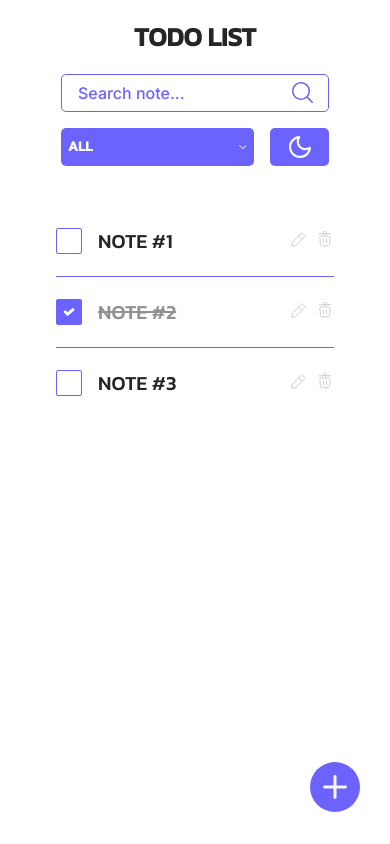
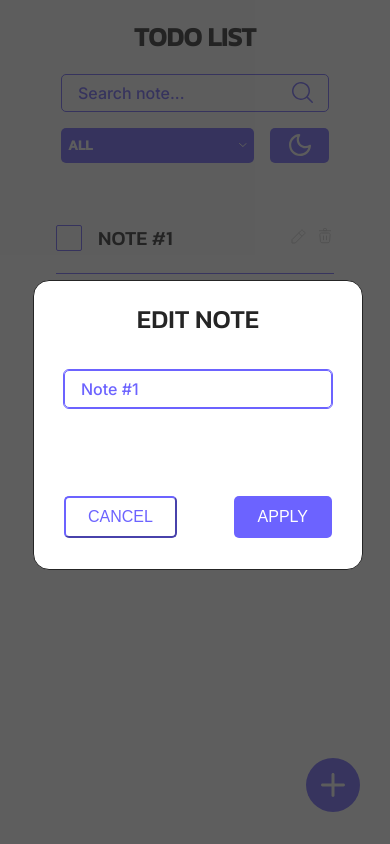
Before and after one commit to greatestOnFire/vn-playground, a Vue app: page / in a window 390 px wide. Both pictures are taken after a click on the button 299 px from the left and 240 px from the top of the page. Built offline with nearby package versions, Linux system fonts and the light colour scheme.

Commit message:
STAGE-1:feat some features :)

```diff
--- a/src/App.vue
+++ b/src/App.vue
@@ -14,7 +14,7 @@
                     v-model:selected="filter"
                 />
                 <div class="widget__theme">
-                    <mod-button @click.stop="toggleTheme">
+                    <mod-button :btn-type="'primary'" @click.stop="toggleTheme">
                         <template v-if="theme === 'light'">
                             <moon-icon class="icon" />
                         </template>
@@ -26,13 +26,37 @@
             </div>
         </section>
         <todos-list
+            @edit-todo="editTodo"
             @remove-todo="removeItem"
             :todos="filteredAndSearchedTodos"
         />
 
-        <mod-button class="create-todo">
+        <mod-button @click="dialogShow" class="create-todo">
             <plus-icon />
         </mod-button>
+
+        <note-dialog
+            @click="cancel"
+            @cancel="cancel"
+            @confirm="confirm"
+            class="note-dialog"
+            ref="modal"
+        >
+            <todo-form v-model:note="note">
+                <template #header>
+                    <header>
+                        <template v-if="id"> edit note</template>
+                        <template v-else>New Note</template>
+                    </header>
+                </template>
+                <template #menu class="">
+                    <mod-button @click="cancel" :btn-type="'secondary'">
+                        cancel
+                    </mod-button>
+                    <mod-button @click="confirm"> apply </mod-button>
+                </template>
+            </todo-form>
+        </note-dialog>
     </main>
 </template>
 
@@ -44,9 +68,13 @@ import MoonIcon from '@assets/UI/Icons/MoonIcon.vue'
 import ModButton from '@components/UI/ModButton.vue'
 import SunIcon from '@assets/UI/Icons/SunIcon.vue'
 import PlusIcon from '@assets/UI/Icons/PlusIcon.vue'
+import NoteDialog from '@components/UI/NoteDialog.vue'
+import TodoForm from '@components/todos/TodoForm.vue'
 
 export default {
     components: {
+        TodoForm,
+        NoteDialog,
         PlusIcon,
         SunIcon,
         ModButton,
@@ -78,6 +106,8 @@ export default {
                     completed: false,
                 },
             ],
+            note: '',
+            id: '',
             theme: 'light',
         }
     },
@@ -85,6 +115,55 @@ export default {
     methods: {
         removeItem(id) {
             this.todos = this.todos.filter((todo) => todo.id !== id)
+        },
+
+        editTodo(item) {
+            this.note = item['title']
+            this.id = item.id
+            this.dialogShow()
+        },
+
+        confirm() {
+            this.id ? this.changeTodoTitle() : this.createNote()
+
+            this.clearState()
+        },
+
+        cancel() {
+            this.clearState()
+            this.dialogClose()
+        },
+
+        changeTodoTitle() {
+            const todo = this.todos.findIndex((item) => item.id === this.id)
+            this.todos[todo]['title'] = this.note
+        },
+
+        createNote() {
+            if (!this.note) {
+                return
+            }
+
+            const todo = {
+                id: new Date().getTime(),
+                title: this.note,
+                completed: false,
+            }
+
+            this.todos.push(todo)
+        },
+
+        clearState() {
+            this.note = ''
+            this.id = ''
+        },
+
+        dialogShow() {
+            this.$refs.modal.show()
+        },
+
+        dialogClose() {
+            this.$refs.modal.close()
         },
 
         toggleTheme() {
@@ -135,17 +214,38 @@ export default {
         position: absolute;
         right: 320px;
         bottom: 32px;
-        display: grid;
         justify-content: center;
         align-items: center;
-        border: none;
         border-radius: 50%;
         padding: 13px;
         box-sizing: border-box;
-        background-color: var(--primary-color);
+        //background-color: var(--primary-color);
 
         @media (max-width: 960px) {
             right: 30px;
+        }
+    }
+
+    .note-dialog {
+        padding: 0;
+        background-color: rgba(37, 37, 37, 0.7);
+        border-color: transparent;
+        margin: 0;
+        padding: 0;
+        max-width: 100%;
+        width: 100%;
+        max-height: 100%;
+        height: 100%;
+
+        &[open] {
+            display: grid;
+            justify-content: center;
+            align-content: center;
+        }
+
+        button {
+            padding: 10px 22px;
+            text-transform: uppercase;
         }
     }
 }
@@ -188,13 +288,8 @@ export default {
         grid-area: theme;
 
         button {
-            display: grid;
+            align-items: center;
             justify-content: center;
-            padding: 8px;
-            background-color: #6c63ff;
-            border-radius: 5px;
-            cursor: pointer;
-            border: none;
             box-sizing: border-box;
         }
     }
--- a/src/components/FilterSelect.vue
+++ b/src/components/FilterSelect.vue
@@ -1,7 +1,8 @@
 <template>
     <div class="widget__filter">
-        <button
+        <mod-button
             @click.stop="dropdownToggle"
+            :btn-type="'primary'"
             name="filter"
             :class="{
                 open: isVisible,
@@ -15,11 +16,13 @@
         >
             <span class="selected-value">{{ filter }}</span>
             <dropdown-arrow-icon class="filter__icon" />
-        </button>
+        </mod-button>
         <ul role="listbox" class="widget__filter__dropdown">
             <li
                 v-for="option of filters"
+                tabindex="0"
                 role="option"
+                @keydown.enter="optionSelected(option)"
                 @click="optionSelected(option)"
             >
                 {{ option }}
@@ -30,9 +33,10 @@
 
 <script>
 import DropdownArrowIcon from '@assets/UI/Icons/DropdownArrowIcon.vue'
+import ModButton from '@components/UI/ModButton.vue'
 
 export default {
-    components: { DropdownArrowIcon },
+    components: { ModButton, DropdownArrowIcon },
 
     props: {
         filter: {
--- a/src/components/SearchInput.vue
+++ b/src/components/SearchInput.vue
@@ -1,7 +1,7 @@
 <template>
     <div class="widget__search">
-        <input
-            type="search"
+        <u-i-input
+            type="'search'"
             :value="search"
             @input="handleSearch($event.target.value)"
             placeholder="Search note..."
@@ -12,9 +12,10 @@
 
 <script>
 import SearchIcon from '@assets/UI/Icons/SearchIcon.vue'
+import UIInput from '@components/UI/UIInput.vue'
 
 export default {
-    components: { SearchIcon },
+    components: { UIInput, SearchIcon },
     props: {
         search: {
             type: String,
@@ -27,6 +28,7 @@ export default {
 
     methods: {
         handleSearch(value) {
+            // console.log(value)
             this.$emit('update:search', value)
         },
     },
@@ -45,29 +47,6 @@ export default {
         min-width: 100%;
     }
 
-    input {
-        width: 100%;
-        padding: 8px 16px;
-        border: 1px solid;
-        border-color: var(--external-primary-color);
-        border-radius: 5px;
-        font-size: 16px;
-        font-family: 'Inter', serif;
-        font-weight: 500;
-        color: var(--external-primary-color);
-        box-sizing: border-box;
-        background-color: transparent;
-
-        &::placeholder {
-            color: inherit;
-        }
-
-        &:focus,
-        &:focus-visible {
-            outline: 1px solid var(--external-primary-color);
-        }
-    }
-
     &:focus {
         filter: drop-shadow(1px 1px 3px var(--external-primary-color));
     }
--- a/src/components/UI/ModButton.vue
+++ b/src/components/UI/ModButton.vue
@@ -1,5 +1,36 @@
 <template>
-    <button>
+    <button :class="btnType" class="mod-button">
         <slot></slot>
     </button>
 </template>
+
+<script>
+export default {
+    props: {
+        btnType: {
+            type: String,
+            default: 'primary',
+        },
+    },
+}
+</script>
+
+<style lang="scss" scoped>
+.mod-button {
+    display: grid;
+    cursor: pointer;
+    border-radius: 5px;
+    border-color: transparent;
+
+    &.primary {
+        background-color: var(--primary-color);
+        color: #fff;
+    }
+
+    &.secondary {
+        color: var(--external-primary-color);
+        background-color: transparent;
+        border-color: var(--external-primary-color);
+    }
+}
+</style>
--- /dev/null
+++ b/src/components/UI/NoteDialog.vue
@@ -0,0 +1,28 @@
+<template>
+    <dialog
+        @close="close"
+        ref="dialog"
+        @keydown.esc="$emit('cancel')"
+        @keydown.enter="$emit('confirm')"
+    >
+        <slot></slot>
+    </dialog>
+</template>
+
+<script>
+export default {
+    expose: ['show', 'close'],
+
+    emits: ['cancel', 'confirm'],
+
+    methods: {
+        show() {
+            this.$refs.dialog.showModal()
+        },
+
+        close() {
+            this.$refs.dialog.close()
+        },
+    },
+}
+</script>
--- /dev/null
+++ b/src/components/todos/TodoForm.vue
@@ -0,0 +1,86 @@
+<template>
+    <form method="dialog" @click.stop>
+        <header><slot name="header"></slot></header>
+        <div class="note-dialog__content">
+            <u-i-input
+                type="text"
+                :value="note"
+                @input="handleInput($event.target.value)"
+                placeholder="Input your note..."
+            />
+        </div>
+
+        <footer>
+            <menu><slot name="menu"></slot></menu>
+        </footer>
+    </form>
+</template>
+
+<script>
+import UIInput from '@components/UI/UIInput.vue'
+
+export default {
+    components: { UIInput },
+
+    props: {
+        note: {
+            type: String,
+        },
+    },
+
+    emits: ['update:note'],
+
+    methods: {
+        handleInput(text) {
+            this.$emit('update:note', text)
+        },
+    },
+}
+</script>
+
+<style lang="scss" scoped>
+form {
+    display: grid;
+    grid-template-rows: 1fr 2fr 1fr;
+    gap: 16px;
+    padding: 18px 30px;
+    box-sizing: border-box;
+    width: 500px;
+    height: 290px;
+    background-color: var(--background-color);
+    color: var(--text-color);
+    border-radius: 16px;
+    border: 1px solid var(--text-color);
+
+    @media screen and (max-width: 760px) {
+        width: 100%;
+    }
+
+    & header {
+        font-family: 'Kanit', sans-serif;
+        font-size: 26px;
+        font-weight: 500;
+        text-transform: uppercase;
+        text-align: center;
+        height: max-content;
+    }
+
+    & .note-dialog__content {
+        display: grid;
+        align-content: baseline;
+
+        input {
+            width: 100%;
+        }
+    }
+
+    & footer {
+        & menu {
+            display: flex;
+            justify-content: space-between;
+            padding: 0;
+            margin: 0;
+        }
+    }
+}
+</style>
--- a/src/components/todos/TodoItem.vue
+++ b/src/components/todos/TodoItem.vue
@@ -1,25 +1,27 @@
 <template>
     <article class="todos__item">
-        <input type="checkbox" v-model="todo.completed" />
-        <p>{{ todo.title }}</p>
+        <input type="checkbox" :id="todo.id" v-model="todo.completed" />
+        <p>
+            <label :for="todo.id">{{ todo.title }}</label>
+        </p>
         <div class="item__btn-group">
-            <mod-button class="item__btn">
+            <u-i-button class="item__btn" @click="$emit('edit', todo)">
                 <edit-icon />
-            </mod-button>
-            <mod-button class="item__btn" @click="$emit('remove', todo.id)">
+            </u-i-button>
+            <u-i-button class="item__btn" @click="$emit('remove', todo.id)">
                 <trash-icon />
-            </mod-button>
+            </u-i-button>
         </div>
     </article>
 </template>
 
 <script>
-import ModButton from '@components/UI/ModButton.vue'
 import EditIcon from '@assets/UI/Icons/EditIcon.vue'
 import TrashIcon from '@assets/UI/Icons/TrashIcon.vue'
+import UIButton from '@components/UI/UIButton.vue'
 
 export default {
-    components: { TrashIcon, EditIcon, ModButton },
+    components: { UIButton, TrashIcon, EditIcon },
     props: {
         todo: {
             type: Object,
@@ -36,7 +38,7 @@ export default {
         },
     },
 
-    emits: ['remove'],
+    emits: ['edit', 'remove', 'update:todo'],
 }
 </script>
 
--- a/src/components/todos/index.vue
+++ b/src/components/todos/index.vue
@@ -5,6 +5,7 @@
                 v-for="todoItem of todos"
                 :todo="todoItem"
                 :key="todoItem.id"
+                @edit="editTodo"
                 @remove="removeTodo"
             />
         </template>
@@ -31,9 +32,12 @@ export default {
         },
     },
 
-    emits: ['removeTodo'],
+    emits: ['editTodo', 'removeTodo'],
 
     methods: {
+        editTodo(todo) {
+            this.$emit('editTodo', todo)
+        },
         removeTodo(todo) {
             this.$emit('removeTodo', todo)
         },
```
Also changed, not shown: src/views/Home.vue (+3 -23 lines).
